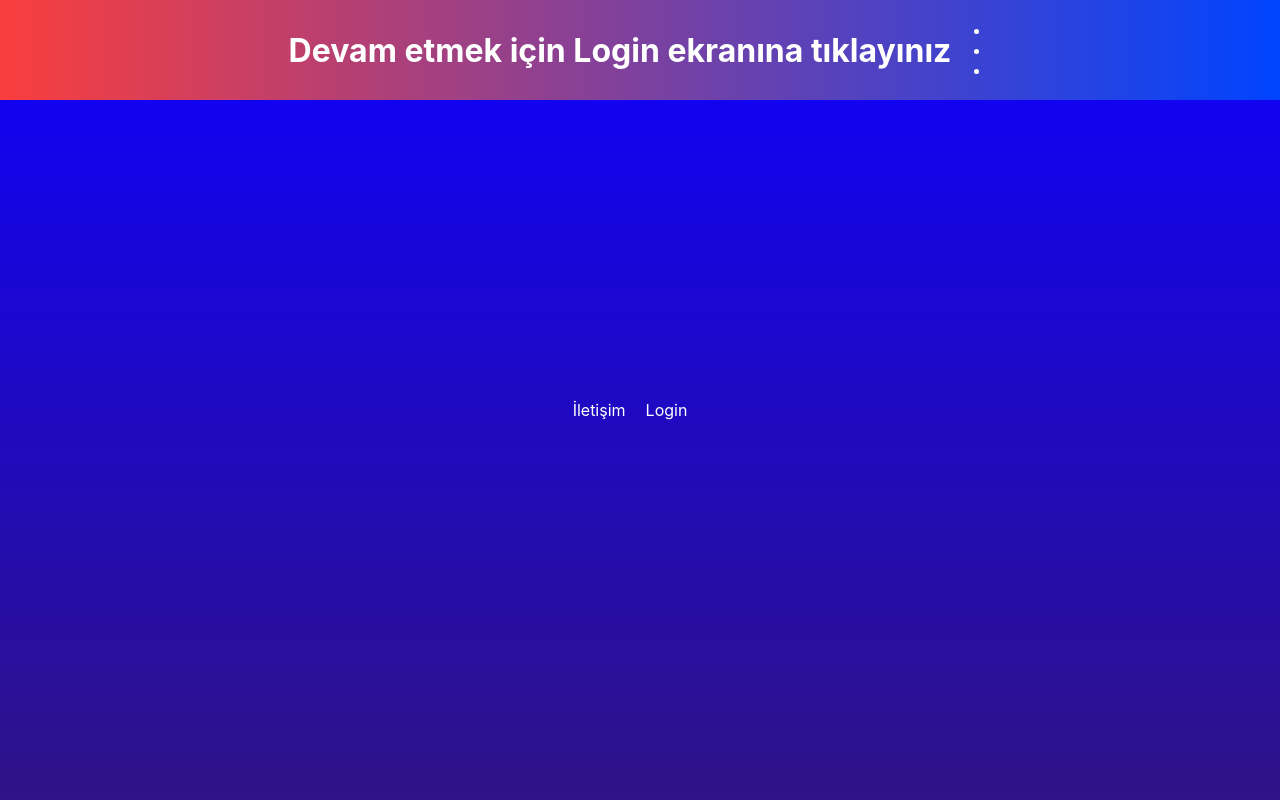
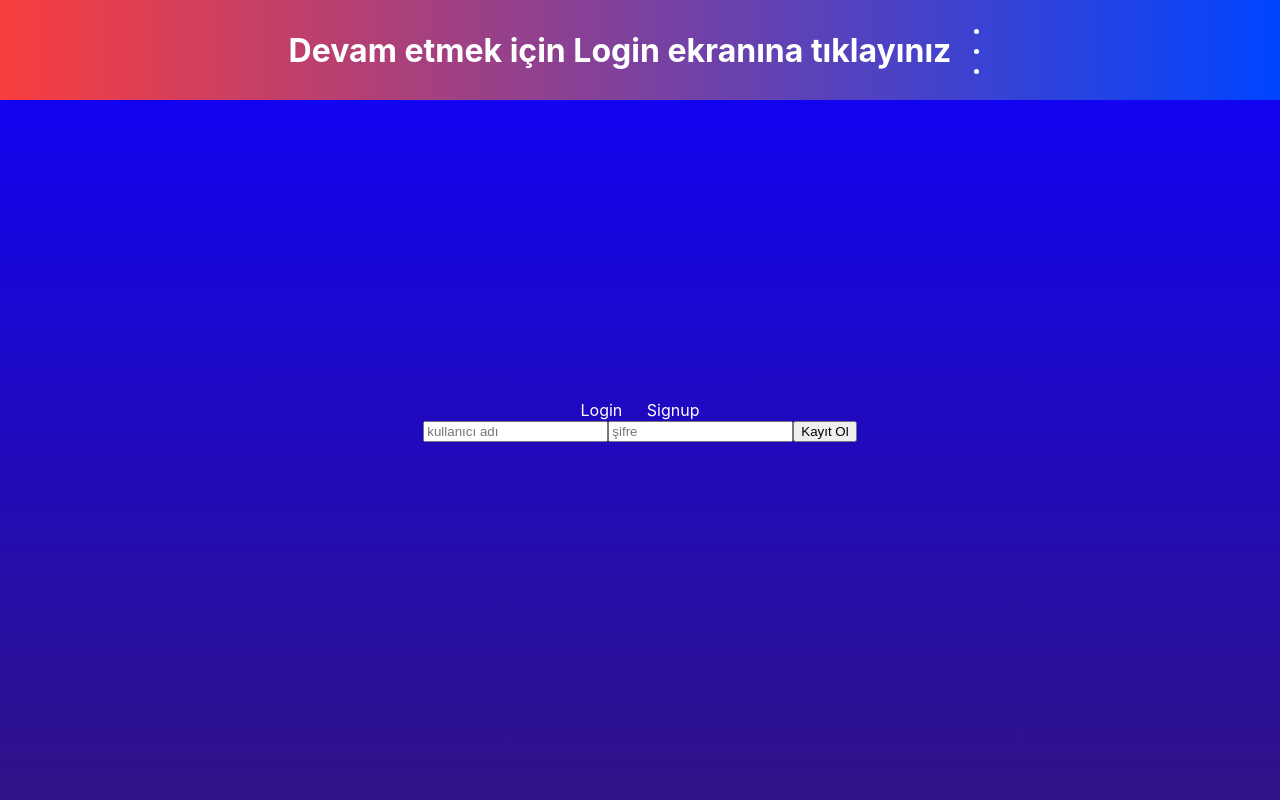
Before and after one commit to GoktugYmsk/react-redux-dynamic-challange, a React (Create React App) app: page /Sign in a window 1280 px wide. Shown: the top 800 px of the page. Built offline with nearby package versions, Linux system fonts and the light colour scheme.

Commit message:
Signup page added

```diff
--- a/src/App.css
+++ b/src/App.css
@@ -42,3 +42,7 @@
   justify-content: center;
   z-index: 2;
 }
+.signup{
+  text-decoration: none;
+  color: white;
+}
--- a/src/App.js
+++ b/src/App.js
@@ -4,8 +4,9 @@ import { Route, Routes } from 'react-router-dom';
 import { NavLink } from 'react-router-dom';
 
 import Home from './components/home/Home';
+import Contact from './components/contact/Contact';
 import Login from './components/login/Login';
-import Contact from './components/contact/Contact';
+import User from './components/user/User';
 import { setActiveBar } from './components/Management';
 import './App.css';
 
@@ -13,9 +14,10 @@ function App() {
   const [active, setActive] = useState(false)
   const approval = useSelector((state) => state.loginControl.approval)
   const activeBar = useSelector((state) => state.loginControl.activeBar)
+  const [signActive, setSignActive] = useState(false)
   const dispatch = useDispatch()
 
-  const loginClick = ()=>{
+  const loginClick = () => {
     setActive(true)
     dispatch(setActiveBar(false))
   }
@@ -33,19 +35,24 @@ function App() {
         </div>
       }
       <div className='routerPart' >
-        {!active && (
+        {active && (
           <NavLink className='contact' to='/Contact' >İletişim</NavLink>
         )}
+
         <NavLink
           className='login'
           to='/Login'
           onClick={loginClick}
         >
-          {!active && 'Login'}
+          {!signActive && 'Login '}
+        </NavLink>
+        <NavLink onClick={() => setSignActive(true)} className='signup' to='/Sign' >
+        {!signActive && 'Signup'}
         </NavLink>
         <Routes>
           <Route path="/" element={<Contact />} />
           <Route path="/Login" element={<Login />} />
+          <Route path="/Sign" element={<User />} />
         </Routes>
       </div>
       {approval && (
--- a/src/components/login/Login.js
+++ b/src/components/login/Login.js
@@ -1,25 +1,23 @@
-import React, { useState } from 'react';
+import React from 'react';
 import { useDispatch, useSelector } from 'react-redux';
-import { setUser, setPassword, setApproval, setMain } from '../Management';
+import { setApproval, setMain } from '../Management';
+import { setPassword } from '../Management';
+import { setUser } from '../Management';
 
-import './index.css';
 
 function Login() {
   const dispatch = useDispatch();
+  const username = useSelector((state) => state.loginControl.username);
   const password = useSelector((state) => state.loginControl.password);
-  const user = useSelector((state) => state.loginControl.user);
   const approval = useSelector((state) => state.loginControl.approval);
   const main = useSelector((state) => state.loginControl.main);
 
-  const handleClick = () => {
-    if (user === 'Göktuğ' && password === 'kesan1238') {
-      console.log('Çalıştı');
+  const handleLogin = () => {
+    if (username === 'kayıtlı_kullanıcı_adı' && password === 'kayıtlı_kullanıcı_şifresi') {
       dispatch(setApproval(true));
       dispatch(setMain(true));
-    } else if (user !== 'Göktuğ') {
-      console.log('Hatalı kullanıcı adı');
-    } else if (password !== 'kesan1238') {
-      console.log('Hatalı kullanıcı girişi');
+    } else {
+      console.log('Hatalı kullanıcı adı veya şifre');
     }
   };
 
@@ -46,7 +44,7 @@ function Login() {
           onChange={(e) => dispatch(setPassword(e.target.value))}
         />
         <br />
-        <button className="userButton" onClick={handleClick}>
+        <button className="userButton" onClick={handleLogin}>
           Giriş
         </button>
       </div>
--- /dev/null
+++ b/src/components/user/User.js
@@ -0,0 +1,38 @@
+import React, { useState } from 'react';
+import { useDispatch } from 'react-redux';
+import { setUser, setPassword } from '../Management';
+import './index.css'
+
+function User() {
+  const [username, setUsername] = useState('');
+  const [savePassword, setSavePassword] = useState('');
+  const dispatch = useDispatch();
+
+  const handleSignup = () => {
+    dispatch(setUser(username));
+    dispatch(setPassword(savePassword));
+    setUsername('');
+    setSavePassword('');
+  };
+
+  return (
+    <div className='containerSignup'>
+      <div className='userSignUp' >
+        <input
+          placeholder='kullanıcı adı'
+          value={username}
+          onChange={(e) => setUsername(e.target.value)}
+        />
+        <input
+          type='password'
+          placeholder='şifre'
+          value={savePassword}
+          onChange={(e) => setSavePassword(e.target.value)}
+        />
+        <button className='saveUser' onClick={handleSignup}>Kayıt Ol</button>
+      </div>
+    </div>
+  )
+}
+
+export default User;
--- /dev/null
+++ b/src/components/user/index.css
@@ -0,0 +1,3 @@
+.saveUser{
+    cursor: pointer;
+}
```
